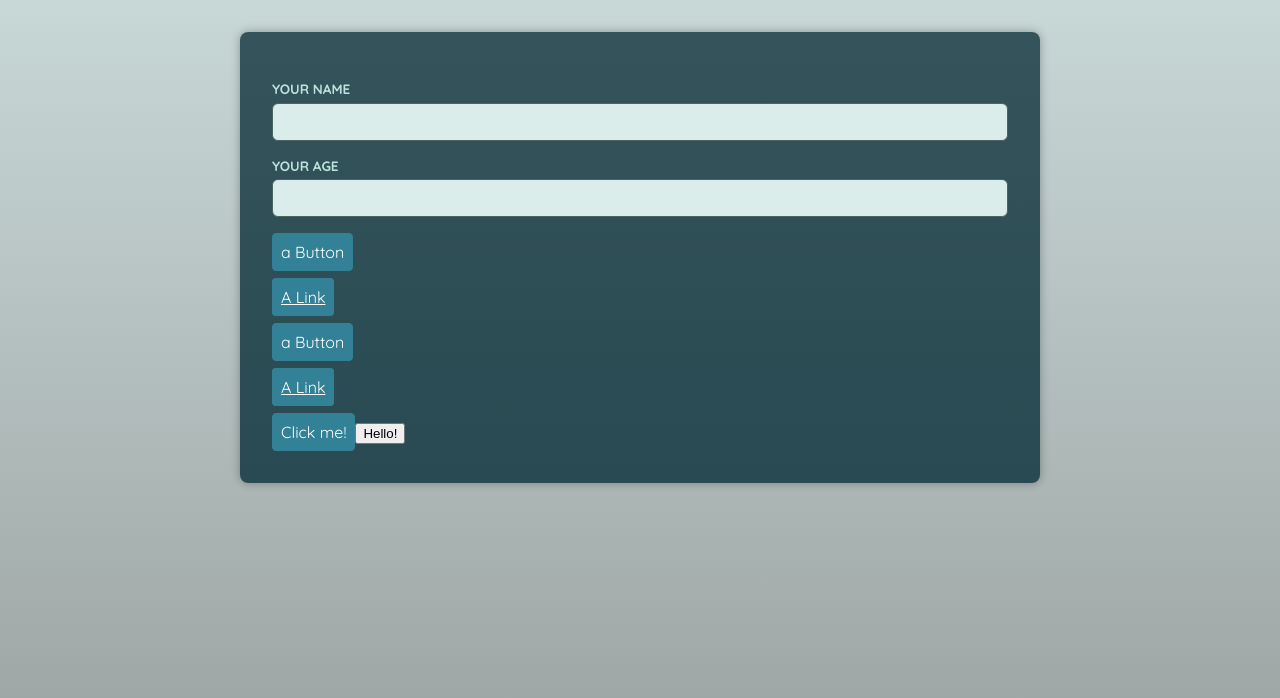
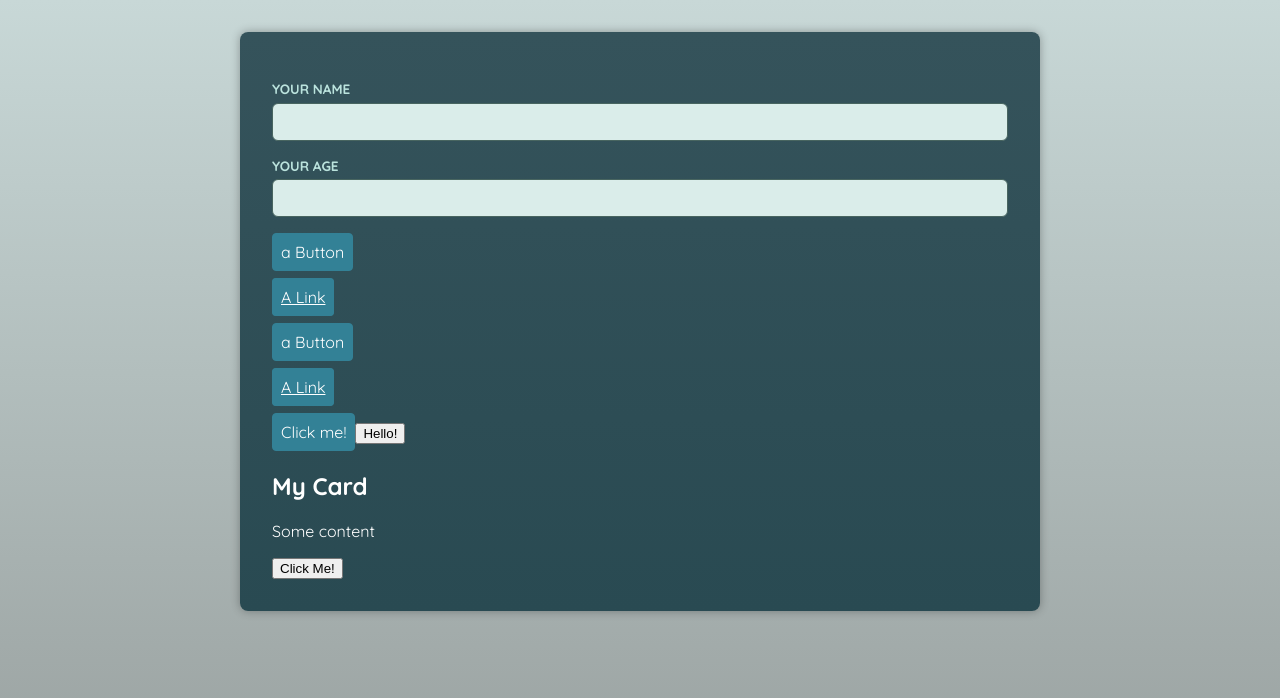
Before and after one commit to nirgluzman/React-TypeScript-Advanced-Components, a React (Vite) app: page / in a window 1280 px wide. Shown: the top 698 px of the page. Built offline with nearby package versions, Linux system fonts and the light colour scheme; a web font is replaced by a local one.

Commit message:
add Card component which has multiple slots for content

```diff
--- a/src/App.tsx
+++ b/src/App.tsx
@@ -2,6 +2,7 @@ import Input from './components/Input';
 import Button1 from './components/Button1';
 import Button2 from './components/Button2';
 import Container from './components/Container';
+import Card from './components/Card';
 
 function App() {
 	return (
@@ -11,6 +12,7 @@ function App() {
 				label='Your name'
 				type='text'
 			/>
+
 			<Input
 				id='age'
 				label='Your age'
@@ -20,6 +22,7 @@ function App() {
 			<p>
 				<Button1 el='button'>a Button</Button1>
 			</p>
+
 			<p>
 				<Button1
 					el='anchor'
@@ -27,19 +30,29 @@ function App() {
 					A Link
 				</Button1>
 			</p>
+
 			<p>
 				<Button2>a Button</Button2>
 			</p>
+
 			<p>
 				<Button2 href='https://google.com'>A Link</Button2>
 			</p>
+
 			<Container
 				as={Button1}
 				el='button'
 				onClick={() => {}}>
 				Click me!
 			</Container>
+
 			<Container as='button'>Hello!</Container>
+
+			<Card
+				title='My Card'
+				actions={<button onClick={() => console.log('Button clicked!')}>Click Me!</button>}>
+				<p>Some content</p>
+			</Card>
 		</main>
 	);
 }
--- /dev/null
+++ b/src/components/Card.tsx
@@ -0,0 +1,23 @@
+// Card component which has multiple "slots" for content:
+// Main slot -> children prop
+// Actions slot -> actions prop
+
+import {type ReactNode} from 'react';
+
+type CardProps = {
+	title: string;
+	actions: ReactNode;
+	children: ReactNode;
+	// "actions" is like an extra "slot" of this component.
+	// it is the same type as the children prop, since we expect JSX code as a prop value.
+};
+
+export default function Card({title, actions, children}: CardProps) {
+	return (
+		<section>
+			<h2>{title}</h2>
+			{children}
+			{actions}
+		</section>
+	);
+}
```
Also changed, not shown: 1 other file (tests, documents, lock files or other folders).
